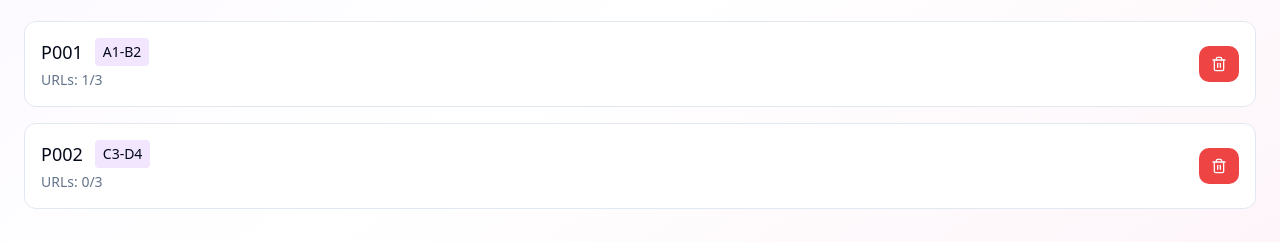
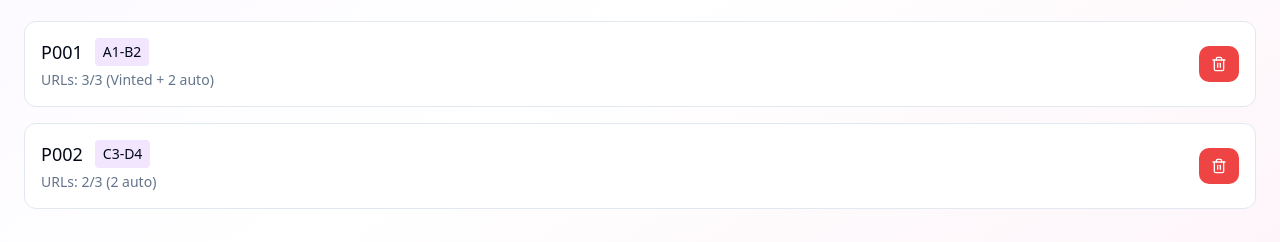
Before and after one commit to BKdevelopper/pro-product-board, a React (Vite) app: page / in a window 1280 px wide. Both pictures are taken after a click on the button "Supprimer". Shown: the part 375-617 px from the top of the page. Built offline with nearby package versions, Linux system fonts and the light colour scheme.

Commit message:
Fix: Remove url2 and url3 from DeletePage
The DeletePage component was trying to access `url2` and `url3` properties on the `Product` type, but these properties no longer exist. This commit removes these references to fix the build errors.

```diff
--- a/src/components/DeletePage.tsx
+++ b/src/components/DeletePage.tsx
@@ -92,7 +92,7 @@ const DeletePage = ({ products, onDeleteProduct }: DeletePageProps) => {
                   </span>
                 </div>
                 <div className="text-sm text-muted-foreground mt-1">
-                  URLs: {[product.url1, product.url2, product.url3].filter(Boolean).length}/3
+                  URLs: {product.url1 ? '3/3 (Vinted + 2 auto)' : '2/3 (2 auto)'}
                 </div>
               </div>
               <Button
```
